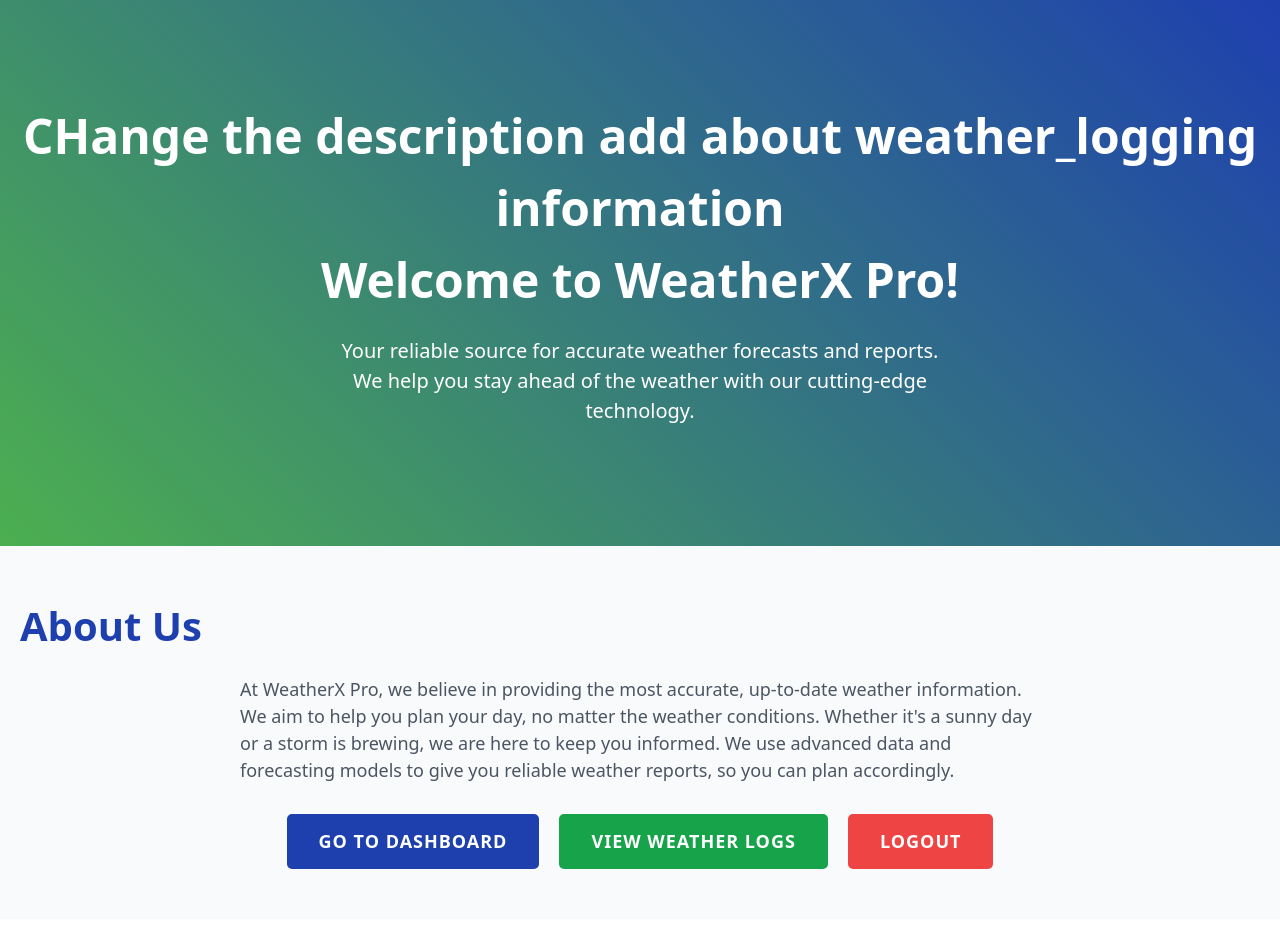
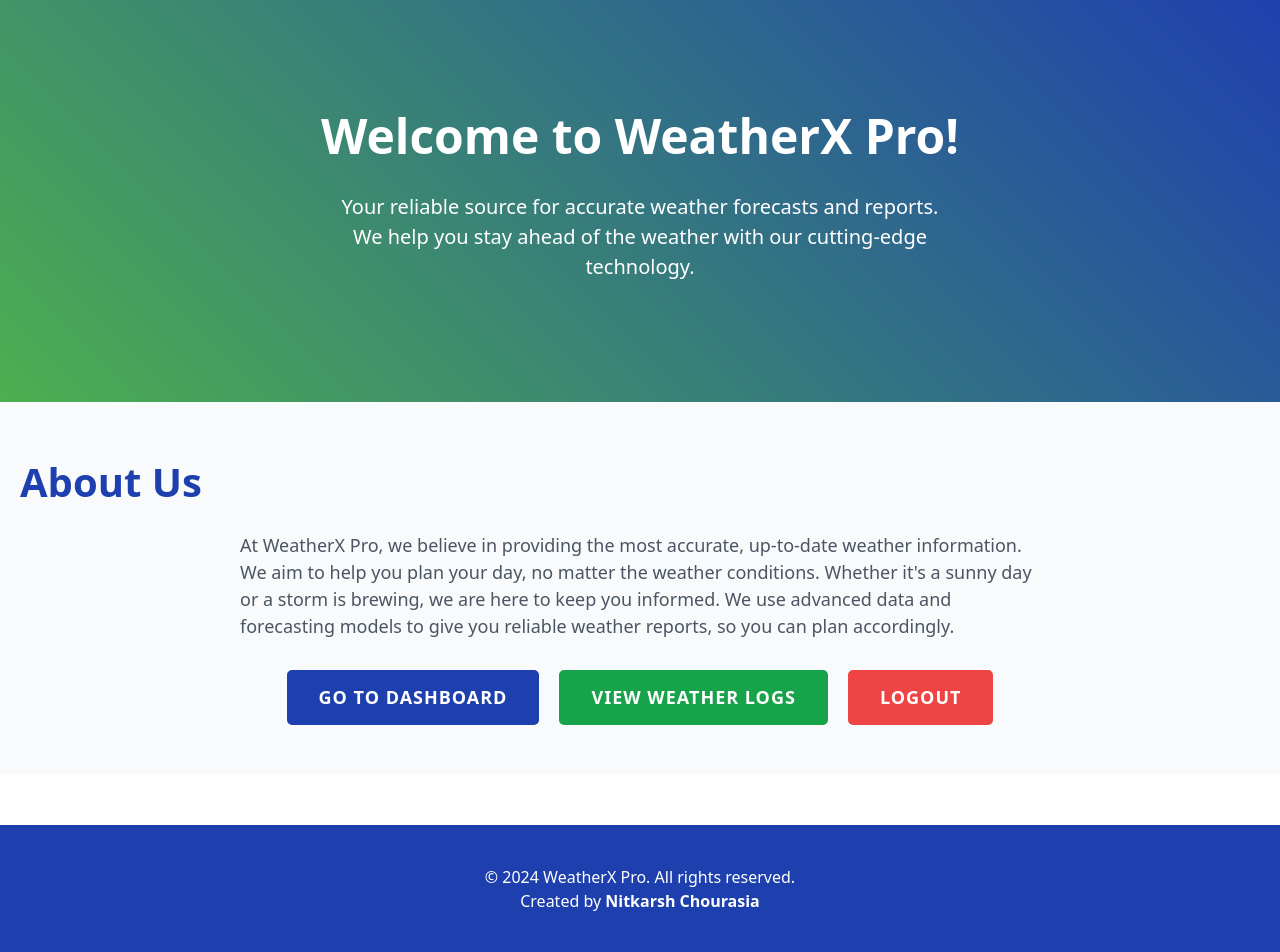
Before and after one commit to NitkarshChourasia/weather_app_assignment, a Flask app: page /about_us in a window 1280 px wide. Shown: the top 952 px of the page. Run offline with Flask 2, Linux system fonts and the light colour scheme; some libraries are stand-ins or nearby versions.

Commit message:
add: About_us.html page

```diff
--- a/weather_app/templates/about_us.html
+++ b/weather_app/templates/about_us.html
@@ -124,7 +124,6 @@
     <!-- TODO: CHANGE THIS -->
     <!-- Hero Section -->
     <section class="hero">
-        <h1>CHange the description add about weather_logging information</h1>
         <h1>Welcome to WeatherX Pro!</h1>
         <p>Your reliable source for accurate weather forecasts and reports. We help you stay ahead of the weather with
             our cutting-edge technology.</p>
```
